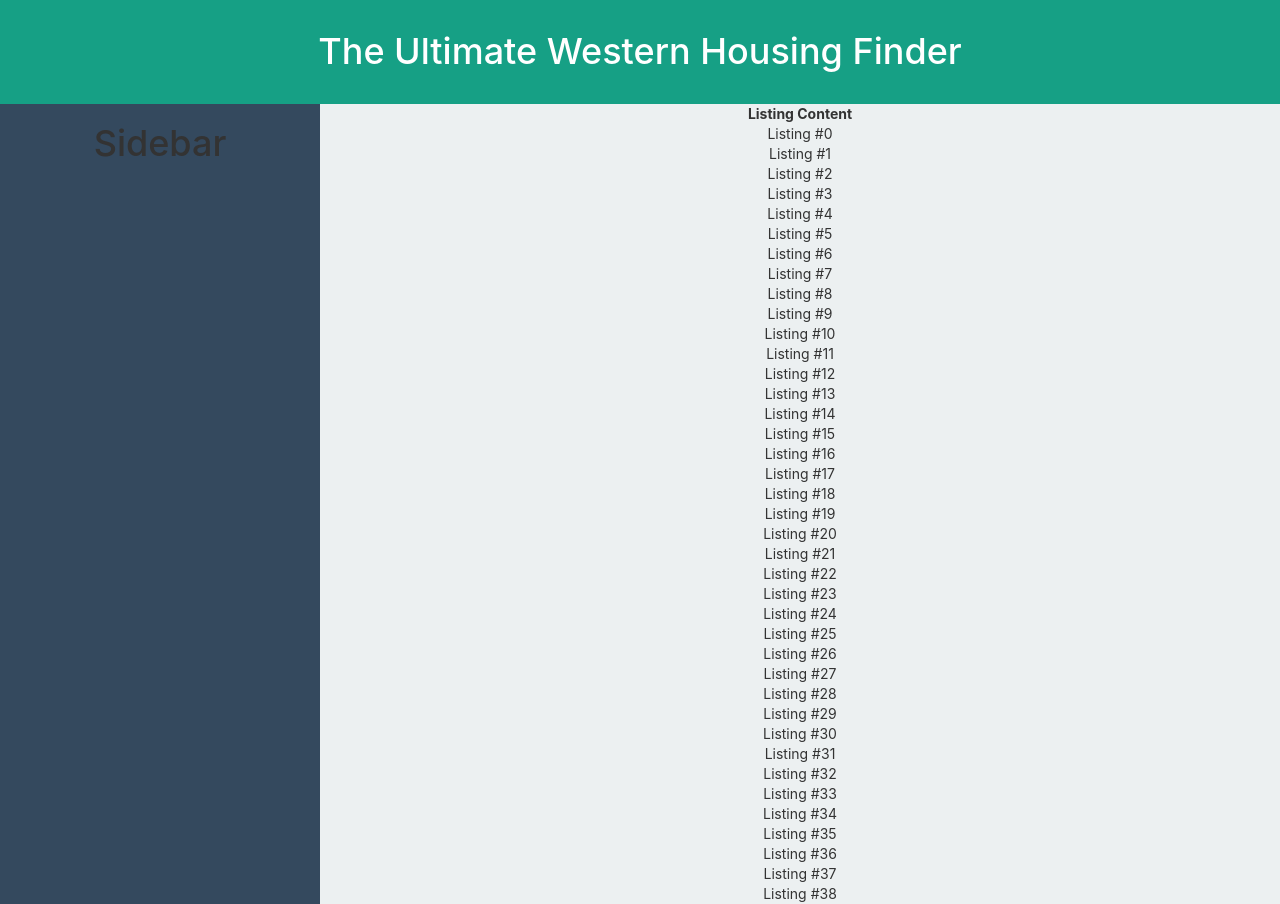
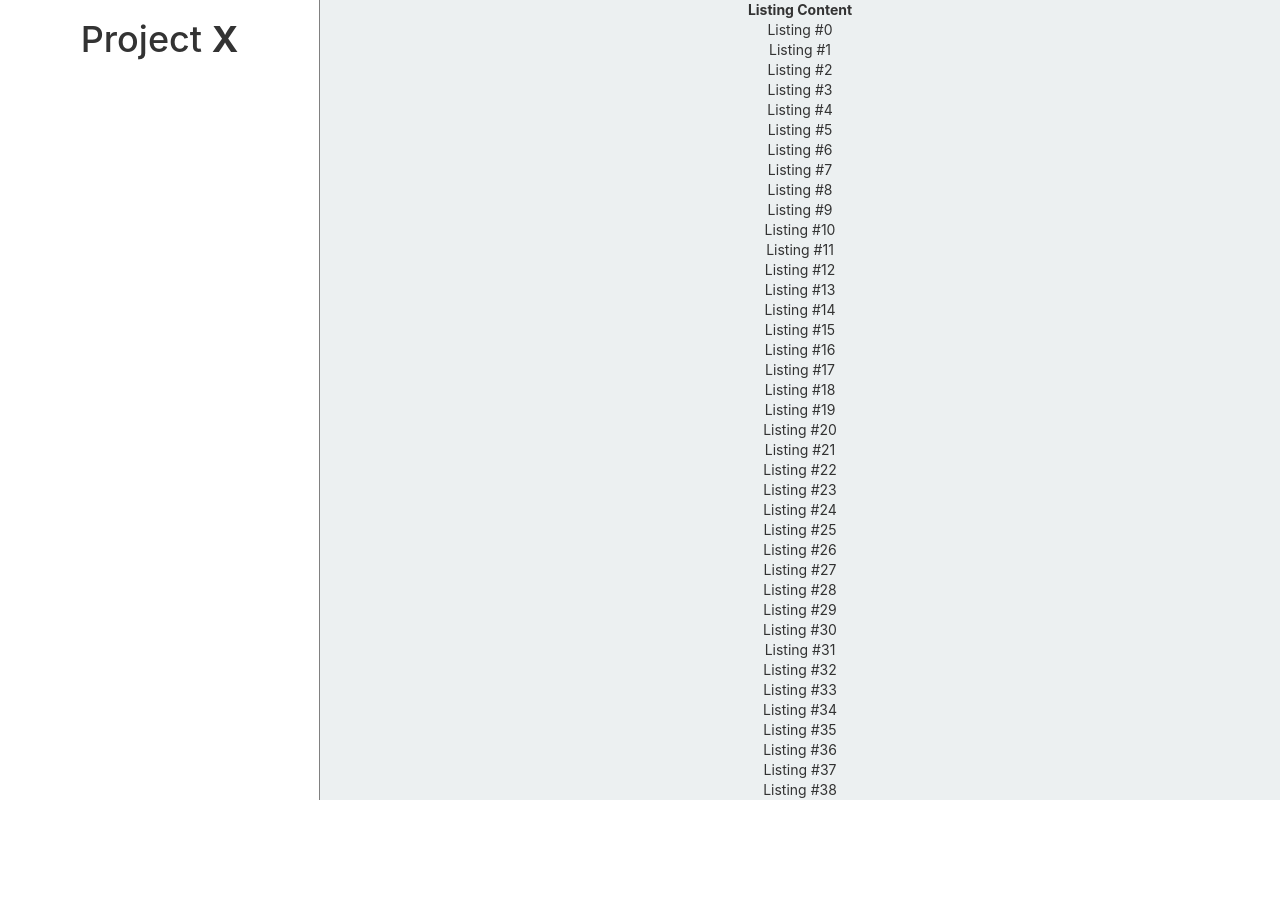
Before and after one commit to zainhuda/tags-founders-project, a React (Create React App) app in the folder client/: page / in a window 1280 px wide. After the commit the page ends 800 px from the top, so only its background shows below. Built offline with nearby package versions, Linux system fonts and the light colour scheme.

Commit message:
some stuff

```diff
--- a/client/src/App.css
+++ b/client/src/App.css
@@ -39,7 +39,8 @@ html {
 }
 
 .sidebar {
-  background-color: #34495e;
+  /*background-color: #34495e;*/
+  border-right: 1px grey solid;
   height: 100%;
 }
 
--- a/client/src/App.js
+++ b/client/src/App.js
@@ -9,7 +9,6 @@ class App extends Component {
   render() {
     return (
       <Grid className="App" fluid>
-        <Header />
         <Sidebar />
         <ListingContent />
       </Grid>
--- a/client/src/components/header.jsx
+++ b/client/src/components/header.jsx
@@ -1,5 +1,4 @@
 import React, { Component } from "react";
-import Listing from "./listing";
 
 class Header extends Component {
   render() {
--- a/client/src/components/listingContent.jsx
+++ b/client/src/components/listingContent.jsx
@@ -1,15 +1,17 @@
 import React, {Component} from 'react';
-import {Col} from "react-bootstrap";
-import Listing from "./listing";
+import {Col, Button} from "react-bootstrap";
+import ProfileSummary from "./profileSummary";
 
 class ListingContent extends Component {
   render() {
-    const items = [...Array(100)].map((val, i) => <Listing number={i}/>);
+    const items = [...Array(100)].map((val, i) => <ProfileSummary number={i}/>);
 
     return (
       <Col lg={9} className="listingContent">
         <b> Listing Content </b>
         {items}
+
+
       </Col>
     );
   }
--- a/client/src/components/listing.jsx
+++ b/client/src/components/profileSummary.jsx
@@ -1,6 +1,6 @@
 import React, {Component} from 'react';
 
-class Listing extends Component {
+class ProfileSummary extends Component {
   render() {
     return (
       <div>
@@ -10,4 +10,4 @@ class Listing extends Component {
   }
 }
 
-export default Listing;
+export default ProfileSummary;
--- a/client/src/components/sidebar.jsx
+++ b/client/src/components/sidebar.jsx
@@ -5,7 +5,7 @@ class Sidebar extends Component {
   render() {
     return (
       <Col lg={3} className="sidebar">
-        <h1> Sidebar </h1>
+        <h1> Project <b> X </b> </h1>
       </Col>
     );
   }
```
